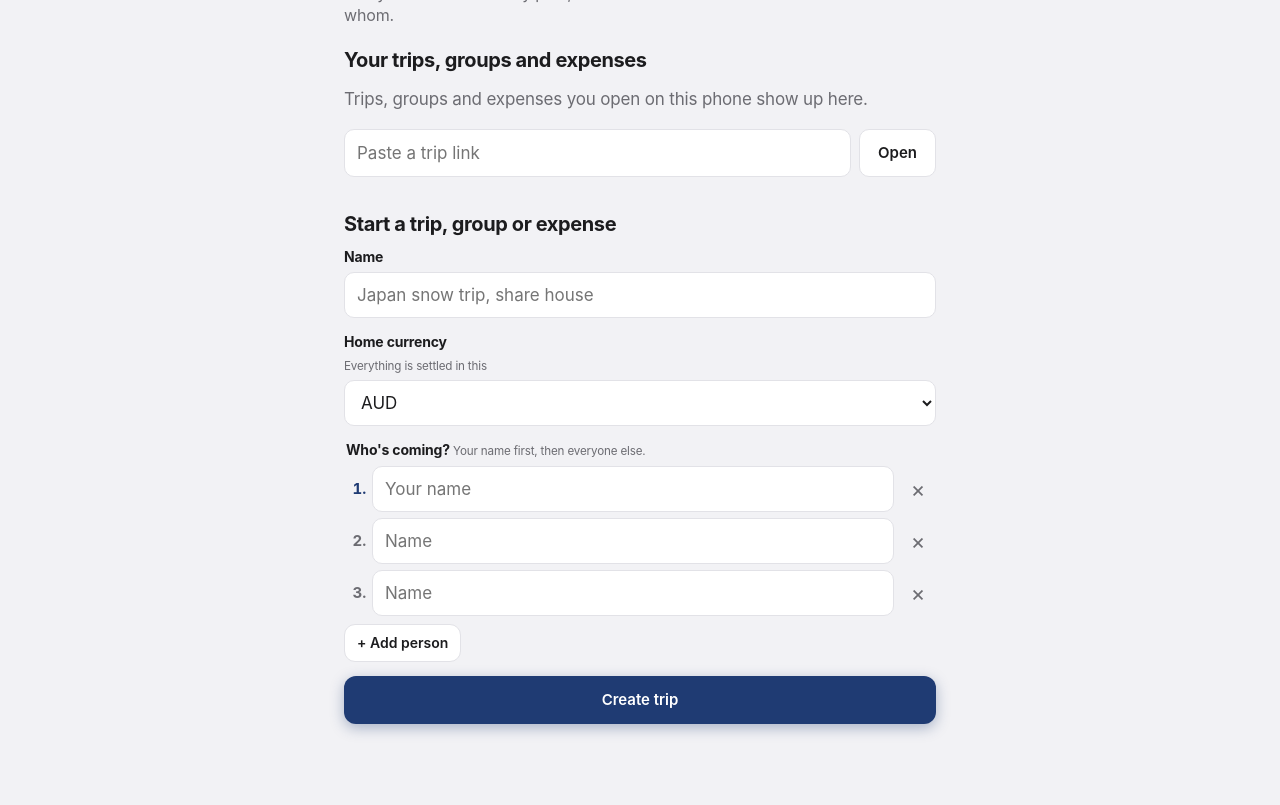
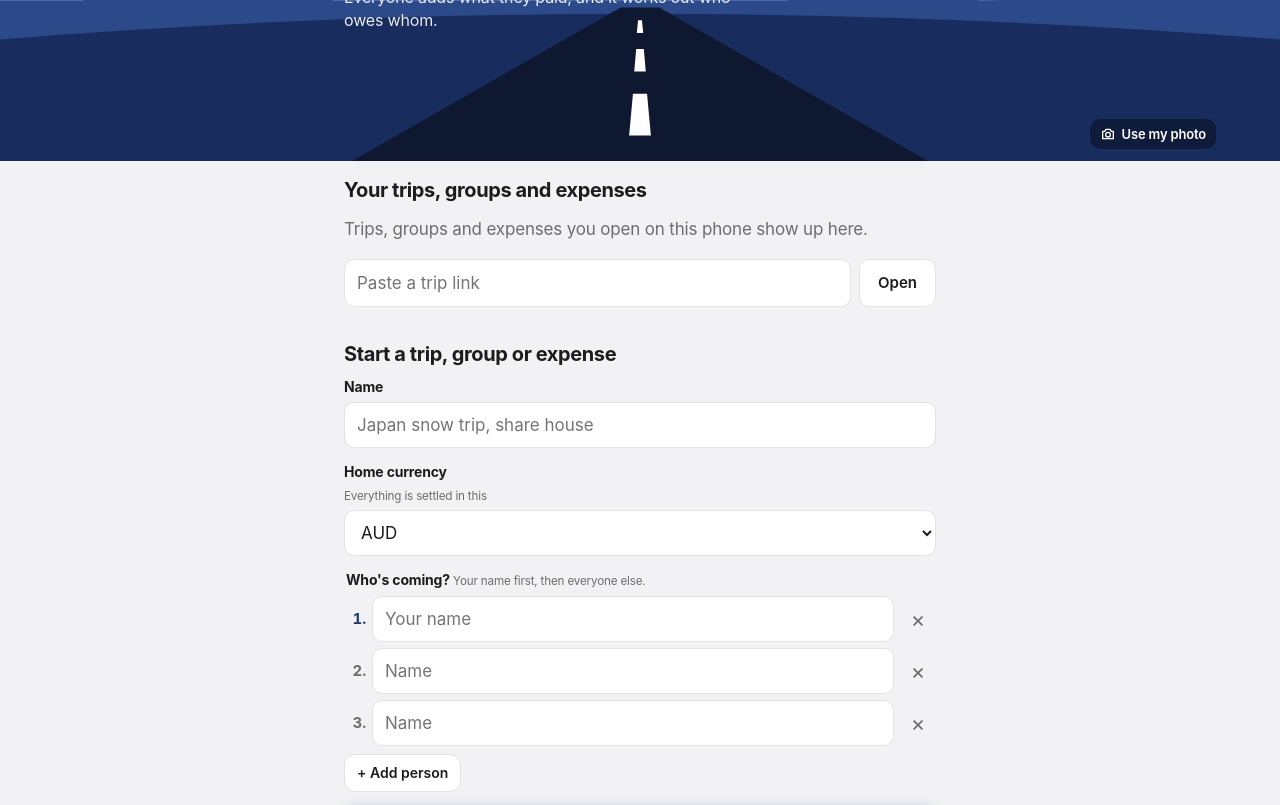
Before and after one commit to CTintSyd/expense-split-app, a plain HTML site: page index.html in a window 1280 px wide. Shown: the part 69-874 px from the top of the page. Drawn offline with Linux system fonts and the light colour scheme.

Commit message:
Home header: road scene back, or your own photo
Co-Authored-By: Claude Opus 5.5 <noreply@anthropic.com>
Claude-Session: https://claude.ai/code/session_01Udj3eTzuVTCMZMAravu8S1

```diff
--- a/app.js
+++ b/app.js
@@ -29,6 +29,13 @@ const members=()=>S.trip?.members||[];
 const mname=id=>members().find(m=>m.id===id)?.name||'Someone';
 const home=()=>S.trip?.home||'AUD';
 const fc=c=>money(c/100,home(),true);
+const homePic={get(){try{return localStorage.getItem('es-homepic')||''}catch(e){return ''}},set(v){try{if(v)localStorage.setItem('es-homepic',v);else localStorage.removeItem('es-homepic');return true}catch(e){return false}}};
+function paintHome(el){const pic=homePic.get();el.className='top home'+(pic?' hasimg':'');el.style.removeProperty('--tc');
+  el.innerHTML=(pic?`<img class="covimg" src="${pic}" alt="">`:SCENE)+`<div class="topin"><h1>Expenses Split</h1><p class="sub">Everyone adds what they paid, and it works out who owes whom.</p></div><div class="hpics"><label class="hpic"><svg viewBox="0 0 24 24" width="16" height="16" aria-hidden="true"><path d="M4 8h3l2-3h6l2 3h3v11H4z" fill="none" stroke="currentColor" stroke-width="2" stroke-linejoin="round"/><circle cx="12" cy="13" r="3.5" fill="none" stroke="currentColor" stroke-width="2"/></svg>${pic?'Change photo':'Use my photo'}<input type="file" accept="image/*" id="hpic-file"></label>${pic?'<button type="button" class="hpic" data-act="hpic-reset">Back to the road</button>':''}</div>`}
+document.addEventListener('click',ev=>{const b=ev.target.closest?.('[data-act="hpic-reset"]');if(!b)return;homePic.set('');renderTop()});
+document.addEventListener('change',async ev=>{const t=ev.target;if(t.id!=='hpic-file'||!t.files?.[0])return;const f=t.files[0];t.value='';
+  try{let d=await toData(await shrink(f,1400,.72));if(d.length>1500000)d=await toData(await shrink(f,1000,.6));if(!homePic.set(d))throw new Error("this browser won't save it");renderTop();toast('Header photo updated')}
+  catch(e){toast("Couldn't use that photo: "+(e?.message||'try another'))}});
 // ---- Trip colour and cover photo ----
 const TCOL=[['#2f6fde','Blue'],['#e0673a','Orange'],['#2e9d6a','Green'],['#8a5cd1','Purple'],['#d4477a','Pink'],['#14919f','Teal'],['#c48a1c','Gold'],['#47546e','Slate']];
 const tColor=(t,id)=>{if(/^#[0-9a-f]{6}$/i.test(t?.color||''))return t.color;let h=0;for(const c of String(id||''))h=(h*31+c.charCodeAt(0))>>>0;return TCOL[h%TCOL.length][0]};
@@ -90,7 +97,7 @@ function renderTop(){const t=$('#top');
     const lab=!me?'Trip total':n>0?"You're owed":n<0?'You owe':"You're all square";
     paintTop(t,'./');
     $('#hcard').innerHTML=`<p class="bal1"><span>${lab}</span><b class="big ${me&&n>0?'pos':me&&n<0?'neg':''}">${fc(me?Math.abs(n):spent)}</b></p><p class="bal2">${me?`Your share is ${fc(share[me]||0)} of ${fc(spent)} spent`:`${fc(spent)} spent`} across ${S.exp.length} expense${S.exp.length===1?'':'s'}.</p>`;$('#hcard').hidden=false;
-  }else{t.className='top';t.style.removeProperty('--tc');t.innerHTML=`<div class="topin"><h1>Expenses Split</h1><p class="sub">Everyone adds what they paid, and it works out who owes whom.</p></div>`;$('#hcard').hidden=true}}
+  }else{paintHome(t);$('#hcard').hidden=true}}
 
 function render(){renderTop();syncBadge();const a=$('#app'),fab=$('#fab');fab.hidden=true;
   if(S.setup){a.innerHTML=`<section class="band"><div class="empty"><h2>Almost ready</h2><p class="muted">Paste your Firebase config into <b>firebase-config.js</b>, then upload the folder again.</p></div></section>`;return}
--- a/index.html
+++ b/index.html
@@ -620,6 +620,16 @@ input,select,textarea{border-width:1px;border-radius:10px;font-size:17px}
 .sw.on{box-shadow:0 0 0 2px var(--card),0 0 0 4px var(--sw)}
 .look .hint{margin:0}
 .swatches{gap:8px}.sw{width:32px;height:32px}
+/* Home header: the road at night, or your own photo */
+.top.home{color:#fff;background:var(--sky1);position:relative;overflow:hidden;min-height:0}
+.top.home .scene{display:block}
+.top.home .topin{position:relative;z-index:1;min-height:230px;padding-bottom:20px}
+.top.home h1{color:#fff;font-size:34px}
+.top.home .sub{color:rgba(255,255,255,.9);max-width:26em}
+.top.home.hasimg::after{content:"";position:absolute;inset:0;z-index:0;background:linear-gradient(to bottom,rgba(0,0,0,.5),rgba(0,0,0,.1) 55%,rgba(0,0,0,.35))}
+.hpics{position:absolute;z-index:2;right:max(5vw,16px);bottom:12px;display:flex;gap:6px}
+.hpic{position:relative;display:inline-flex;align-items:center;gap:6px;background:rgba(0,0,0,.38);color:#fff;border:0;border-radius:10px;padding:6px 10px;font-size:13px;font-weight:600;cursor:pointer;-webkit-backdrop-filter:blur(8px);backdrop-filter:blur(8px)}
+.hpic input{position:absolute;inset:0;opacity:0;cursor:pointer}
 </style></head><body>
 <div class="sync" id="sync" hidden></div>
 <header class="top" id="top"></header>
--- a/sw.js
+++ b/sw.js
@@ -1,5 +1,5 @@
 // Keeps the app itself loading with no signal. Trip data is handled by Firebase's own offline cache.
-const CACHE = 'rts-v50';
+const CACHE = 'rts-v51';
 const SHELL = ['./', './index.html', './firebase-config.js', './app.js', './manifest.webmanifest', './icons/icon-192.png', './icons/icon-512.png', './icons/apple-touch-icon.png'];
 self.addEventListener('install', e => {
   e.waitUntil(caches.open(CACHE).then(c => c.addAll(SHELL)).then(() => self.skipWaiting()));
```
